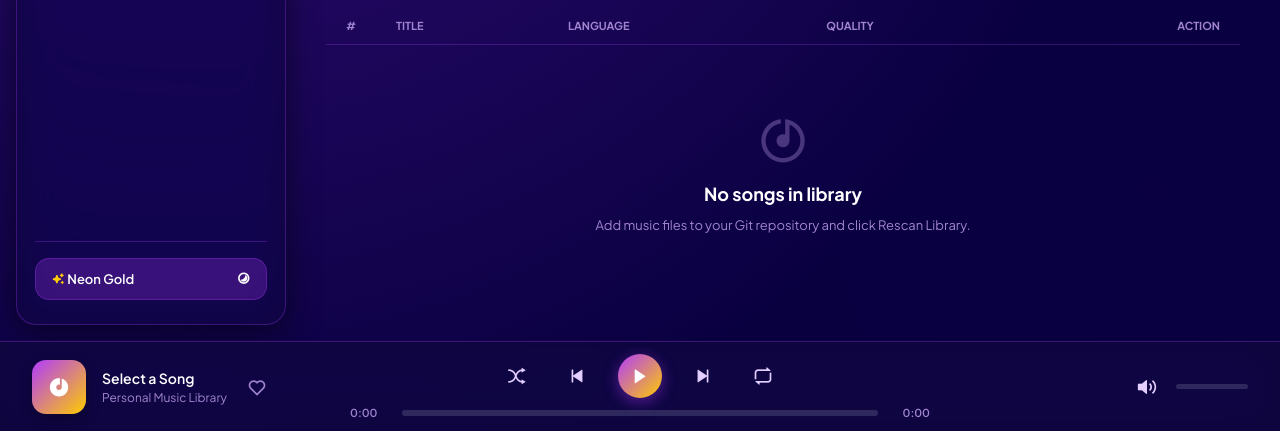
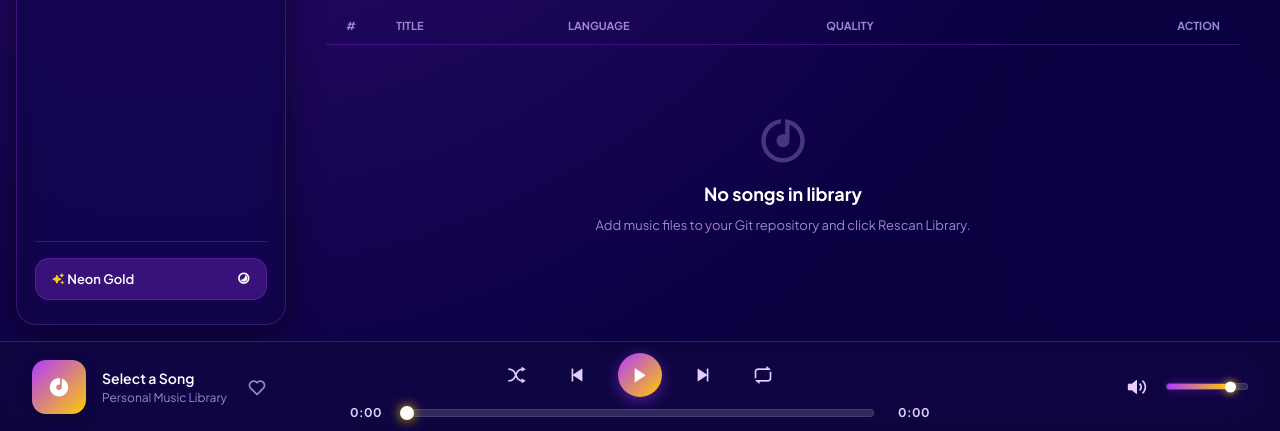
Before and after one commit to axay786/WuvosMusic, a Flask app: page / in a window 1280 px wide. Shown: the part 766-1197 px from the top of the page. Run offline with Flask 3, Linux system fonts and the light colour scheme; data that the repository does not hold is empty.

Commit message:
Enhance progress bar & volume bar visibility with high contrast track, neon fill gradient, and glowing handle knob

```diff
--- a/static/css/style.css
+++ b/static/css/style.css
@@ -770,15 +770,16 @@ body {
 .progress-container {
   display: flex;
   align-items: center;
-  gap: 12px;
+  gap: 14px;
   width: 100%;
 }
 
 .time-text {
-  font-size: 11px;
-  font-weight: 600;
-  color: var(--text-muted);
-  width: 40px;
+  font-size: 12px;
+  font-weight: 700;
+  color: var(--text-secondary);
+  width: 42px;
+  letter-spacing: 0.5px;
 }
 
 .time-text.right {
@@ -787,26 +788,48 @@ body {
 
 .seek-bar-wrapper {
   flex: 1;
-  height: 6px;
-  border-radius: 3px;
-  background: rgba(121, 122, 158, 0.3);
+  height: 8px;
+  border-radius: 6px;
+  background: rgba(255, 255, 255, 0.14);
+  border: 1px solid rgba(255, 255, 255, 0.1);
   position: relative;
   cursor: pointer;
-  overflow: hidden;
+  overflow: visible;
   transition: var(--transition-smooth);
 }
 
 .seek-bar-wrapper:hover {
-  height: 8px;
+  height: 10px;
+  background: rgba(255, 255, 255, 0.22);
 }
 
 .seek-bar-fill {
   height: 100%;
   width: 0%;
-  background: linear-gradient(90deg, var(--c-violet), var(--c-periwinkle));
-  border-radius: 3px;
+  background: linear-gradient(90deg, var(--accent-primary), var(--accent-light));
+  border-radius: 6px;
+  position: relative;
   transition: width 0.1s linear;
-  box-shadow: 0 0 10px var(--accent-glow);
+  box-shadow: 0 0 14px var(--accent-glow);
+}
+
+.seek-bar-fill::after {
+  content: '';
+  position: absolute;
+  right: -7px;
+  top: 50%;
+  transform: translateY(-50%);
+  width: 14px;
+  height: 14px;
+  border-radius: 50%;
+  background: #FFFFFF;
+  box-shadow: 0 0 12px var(--accent-light), 0 2px 6px rgba(0, 0, 0, 0.6);
+  transition: transform 0.2s ease, background 0.2s ease;
+}
+
+.seek-bar-wrapper:hover .seek-bar-fill::after {
+  transform: translateY(-50%) scale(1.3);
+  background: var(--accent-light);
 }
 
 /* Player Right Visualizer & Volume */
@@ -827,24 +850,45 @@ body {
   display: flex;
   align-items: center;
   gap: 10px;
-  width: 120px;
+  width: 130px;
 }
 
 .volume-bar-bg {
   flex: 1;
-  height: 5px;
-  border-radius: 3px;
-  background: rgba(121, 122, 158, 0.3);
+  height: 7px;
+  border-radius: 4px;
+  background: rgba(255, 255, 255, 0.14);
+  border: 1px solid rgba(255, 255, 255, 0.1);
   cursor: pointer;
   position: relative;
-  overflow: hidden;
+  overflow: visible;
+  transition: var(--transition-smooth);
+}
+
+.volume-bar-bg:hover {
+  height: 9px;
 }
 
 .volume-bar-fill {
   height: 100%;
   width: 80%;
-  background: var(--c-periwinkle);
-  border-radius: 3px;
+  background: linear-gradient(90deg, var(--accent-primary), var(--accent-light));
+  border-radius: 4px;
+  position: relative;
+  box-shadow: 0 0 10px var(--accent-glow);
+}
+
+.volume-bar-fill::after {
+  content: '';
+  position: absolute;
+  right: -5px;
+  top: 50%;
+  transform: translateY(-50%);
+  width: 11px;
+  height: 11px;
+  border-radius: 50%;
+  background: #FFFFFF;
+  box-shadow: 0 0 8px var(--accent-light);
 }
 
 /* ==========================================
```
